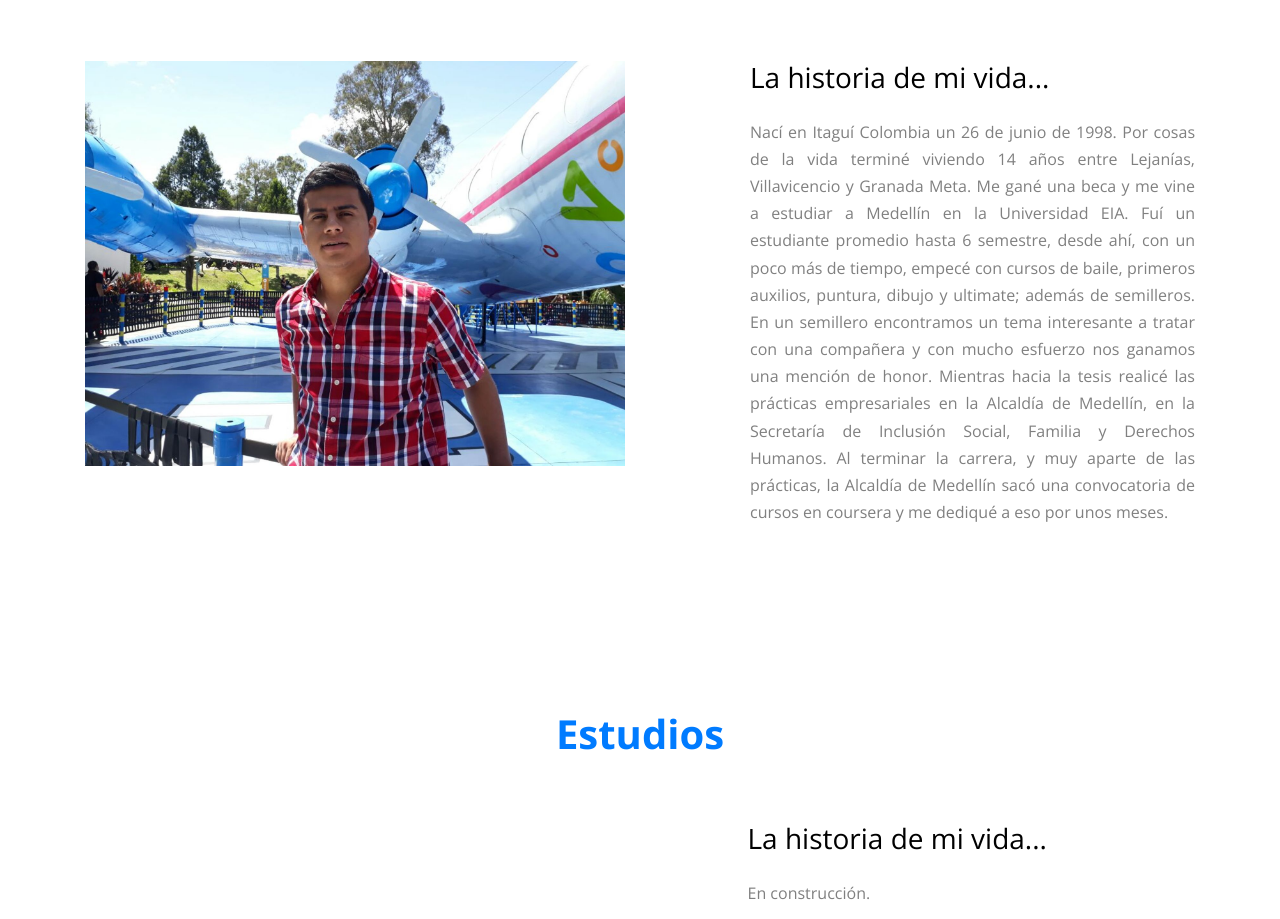
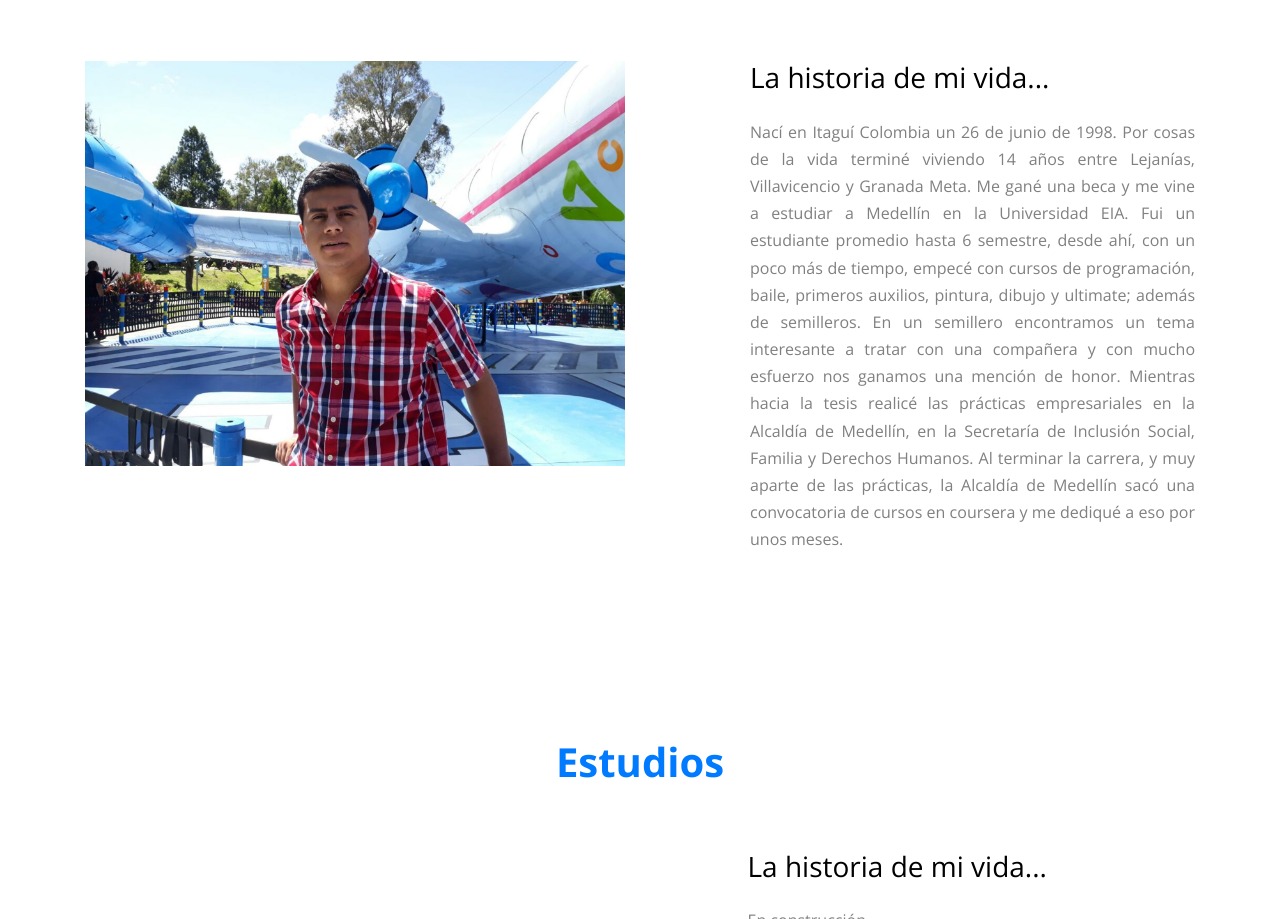
Before and after one commit to AndFuentez1/AndFuentes.github.io, a plain HTML site: page index.html in a window 1280 px wide. Shown: the part 931-1850 px from the top of the page. Drawn offline with nearby package versions, Linux system fonts and the light colour scheme; files whose address does not match are found by name.

Commit message:
Update index.html

```diff
--- a/index.html
+++ b/index.html
@@ -129,7 +129,7 @@
           <div class="col-lg-5 ml-auto" data-aos="fade-up" data-aos-delay="100">
             <div class="mb-4 text-justify">
               <h3 class="h3 mb-4 text-black ">La historia de mi vida...</h3>
-              <p>Nací en Itaguí Colombia un 26 de junio de 1998. Por cosas de la vida terminé viviendo 14 años entre Lejanías, Villavicencio y Granada Meta. Me gané una beca y me vine a estudiar a Medellín en la Universidad EIA. Fuí un estudiante promedio hasta 6 semestre, desde ahí, con un poco más de tiempo, empecé con cursos de baile, primeros auxilios, puntura, dibujo y ultimate; además de semilleros. En un semillero encontramos un tema interesante a tratar con una compañera y con mucho esfuerzo nos ganamos una mención de honor. Mientras hacia la tesis realicé las prácticas empresariales en la Alcaldía de Medellín, en la Secretaría de Inclusión Social, Familia y Derechos Humanos. Al terminar la carrera, y muy aparte de las prácticas, la Alcaldía de Medellín sacó una convocatoria de cursos en coursera y me dediqué a eso por unos meses.</p>
+              <p>Nací en Itaguí Colombia un 26 de junio de 1998. Por cosas de la vida terminé viviendo 14 años entre Lejanías, Villavicencio y Granada Meta. Me gané una beca y me vine a estudiar a Medellín en la Universidad EIA. Fui un estudiante promedio hasta 6 semestre, desde ahí, con un poco más de tiempo, empecé con cursos de programación, baile, primeros auxilios, pintura, dibujo y ultimate; además de semilleros. En un semillero encontramos un tema interesante a tratar con una compañera y con mucho esfuerzo nos ganamos una mención de honor. Mientras hacia la tesis realicé las prácticas empresariales en la Alcaldía de Medellín, en la Secretaría de Inclusión Social, Familia y Derechos Humanos. Al terminar la carrera, y muy aparte de las prácticas, la Alcaldía de Medellín sacó una convocatoria de cursos en coursera y me dediqué a eso por unos meses.</p>
 
             </div>
 
```
